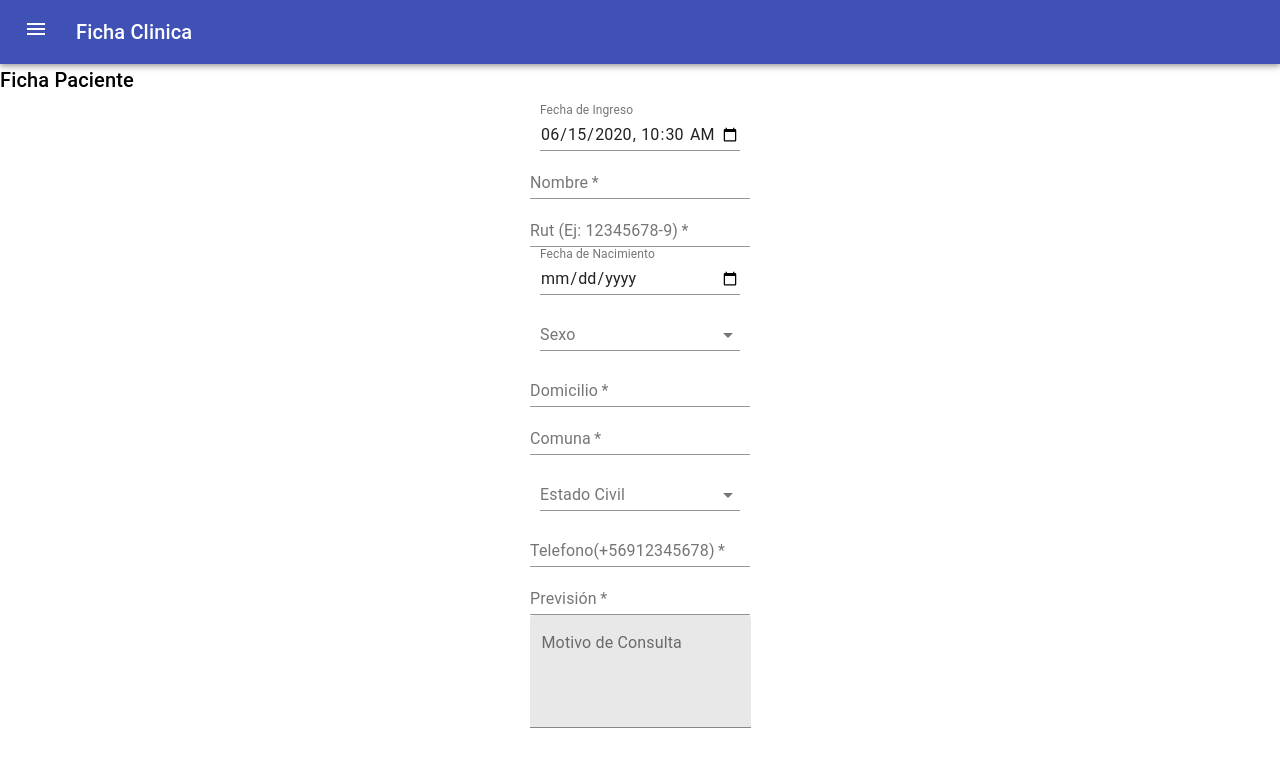
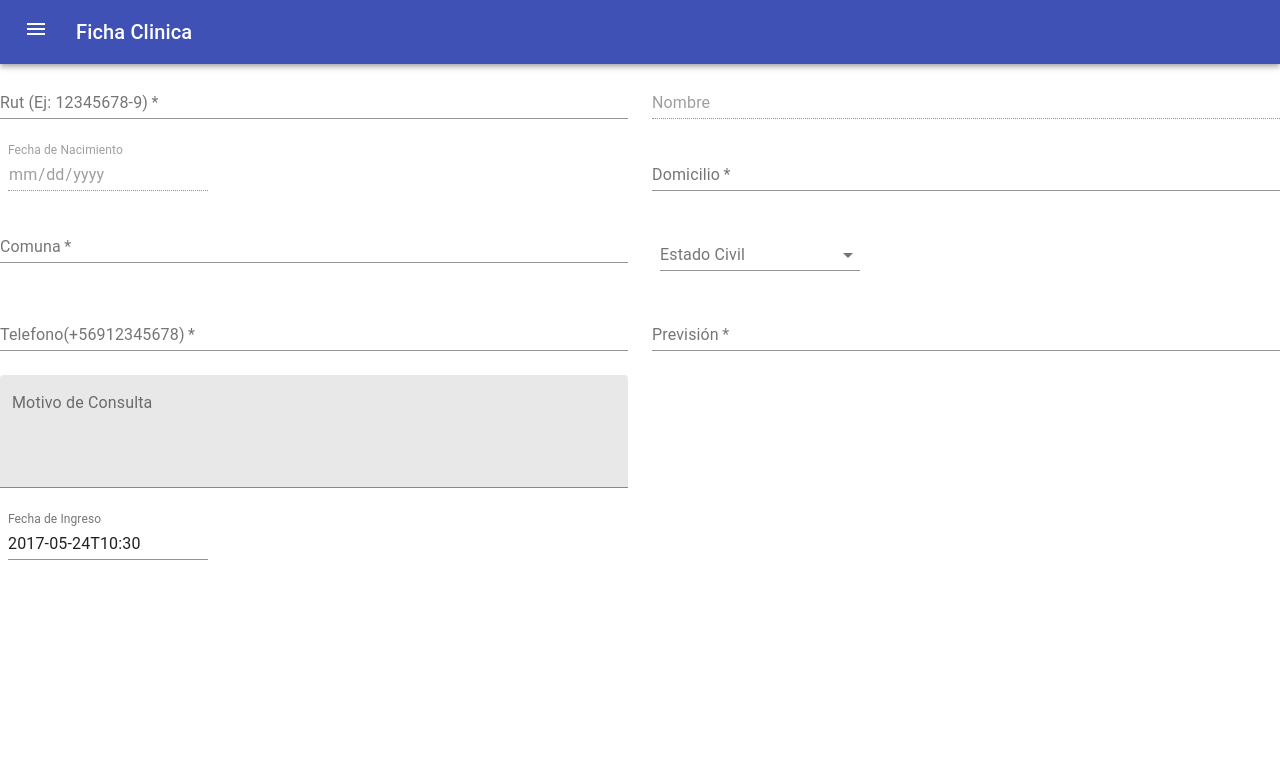
Before and after one commit to ysuvin/frontLecofq5, a React (Create React App) app: page /Grupo5/Plantillapaciente in a window 1280 px wide. Shown: the top 766 px of the page. Built offline with nearby package versions, Linux system fonts and the light colour scheme.

Commit message:
Avance entrega 2

```diff
--- a/src/Component/Grupo5/NutricionistaF.jsx
+++ b/src/Component/Grupo5/NutricionistaF.jsx
@@ -79,7 +79,7 @@ export default function NutricionistaF() {
                     />
                 </Grid>
 
-                <Grid item xs={12} md={6}>
+                <Grid item xs={6} md={6}>
                     <TextField
                         id="actF"
                         label="Actividad Fisica"
@@ -88,7 +88,7 @@ export default function NutricionistaF() {
                     />
                 </Grid>
 
-                <Grid item xs={12} md={6}>
+                <Grid item xs={6} md={6}>
                     <TextField
                         type = "number"
                         id="hSem"
@@ -97,7 +97,7 @@ export default function NutricionistaF() {
                         autoComplete="h-sem"
                     />
                 </Grid>
-                <Grid item xs={12} md={6}>
+                <Grid item xs={6} md={6}>
                     <TextField
                         id="conAl"
                         label="Consumo de Alcohol"
@@ -105,7 +105,7 @@ export default function NutricionistaF() {
                         autoComplete="con-Al"
                     />
                 </Grid>
-                <Grid item xs={12} md={6}>
+                <Grid item xs={6} md={6}>
                     <TextField
                         type = "number"
                         id="cantSem1"
@@ -114,7 +114,7 @@ export default function NutricionistaF() {
                         autoComplete="cant-sem1"
                     />
                 </Grid>
-                <Grid item xs={12} md={6}>
+                    <Grid item xs={6} md={6}>
                         <TextField
                             id="habTaba"
                             label="Hábito tabáquico"
@@ -122,7 +122,7 @@ export default function NutricionistaF() {
                             autoComplete="hab-taba"
                         />
                     </Grid>
-                <Grid item xs={12} md={6}>
+                    <Grid item xs={6} md={6}>
                         <TextField
                             type = "number"
                             id="cantSem2"
@@ -201,7 +201,7 @@ export default function NutricionistaF() {
                         label="Otras Patologias"
                         fullWidth
                         multiline
-                        rows={5}
+                        rows={3}
                         defaultValue=""
                     />
                 </Grid>
@@ -211,11 +211,8 @@ export default function NutricionistaF() {
                         Antropometría
                     </Typography>
                 </Grid>
-
-
-
-
-                <Grid item xs={12} md={6}>
+                <Grid container justify="space-around" spacing={1}>
+                    <Grid item xs={3} md={6}>
                         <TextField
                             type = "number"
                             id="peso"
@@ -224,7 +221,7 @@ export default function NutricionistaF() {
                             autoComplete="peso-kg"
                         />
                     </Grid>
-                <Grid item xs={12} md={6}>
+                    <Grid item xs={3} md={6}>
                         <TextField
                             type = "number"
                             id="talla"
@@ -233,7 +230,7 @@ export default function NutricionistaF() {
                             autoComplete="talla-cm"
                         />
                     </Grid>
-                <Grid item xs={12} md={6}>
+                    <Grid item xs={3} md={6}>
                         <TextField
                             type = "number"
                             id="imc"
@@ -242,7 +239,10 @@ export default function NutricionistaF() {
                             autoComplete="imc"
                         />
                     </Grid>
-                <Grid item xs={12} md={6}>
+                </Grid>
+
+                <Grid container justify="space-around" spacing={1}>
+                    <Grid item xs={3} md={6}>
                         <TextField
                             type = "number"
                             id="cCint"
@@ -251,7 +251,7 @@ export default function NutricionistaF() {
                             autoComplete="c-cint"
                         />
                     </Grid>
-                <Grid item xs={12} md={6}>
+                    <Grid item xs={3} md={6}>
                         <TextField
                             type = "number"
                             id="cCad"
@@ -260,7 +260,7 @@ export default function NutricionistaF() {
                             autoComplete="c-cad"
                         />
                     </Grid>
-                <Grid item xs={12} md={6}>
+                    <Grid item xs={3} md={6}>
                         <TextField
                             type = "number"
                             id="icc"
@@ -269,7 +269,9 @@ export default function NutricionistaF() {
                             autoComplete="icc"
                         />
                     </Grid>
-                <Grid item xs={12} md={6}>
+                </Grid>
+                <Grid container justify="space-around" spacing={1}>
+                    <Grid item xs={2} md={6}>
                         <TextField
                             type = "number"
                             id="pitri"
@@ -278,7 +280,7 @@ export default function NutricionistaF() {
                             autoComplete="pitri"
                         />
                     </Grid>
-                <Grid item xs={12} md={6}>
+                    <Grid item xs={2} md={6}>
                         <TextField
                             type = "number"
                             id="pibi"
@@ -287,7 +289,16 @@ export default function NutricionistaF() {
                             autoComplete="pibi"
                         />
                     </Grid>
-                <Grid item xs={12} md={6}>
+                    <Grid item xs={2} md={6}>
+                        <TextField
+                            type = "number"
+                            id="pisb"
+                            label="PISB"
+                            fullWidth
+                            autoComplete="pisb"
+                        />
+                    </Grid>
+                    <Grid item xs={2} md={6}>
                         <TextField
                             type = "number"
                             id="pisc"
@@ -296,7 +307,9 @@ export default function NutricionistaF() {
                             autoComplete="pisc"
                         />
                     </Grid>
-                <Grid item xs={12} md={6}>
+                </Grid>
+                <Grid container justify="space-around" spacing={1}>
+                    <Grid item xs={3} md={6}>
                         <TextField
                             type = "number"
                             id="porcentG"
@@ -305,7 +318,7 @@ export default function NutricionistaF() {
                             autoComplete="porcent-g"
                         />
                     </Grid>
-                <Grid item xs={12} md={6}>
+                    <Grid item xs={3} md={6}>
                         <TextField
                             type = "number"
                             id="gmb"
@@ -314,7 +327,7 @@ export default function NutricionistaF() {
                             autoComplete="gmb"
                         />
                     </Grid>
-                <Grid item xs={12} md={6}>
+                    <Grid item xs={3} md={6}>
                         <TextField
                             type = "number"
                             id="pesoIdeal"
@@ -323,7 +336,7 @@ export default function NutricionistaF() {
                             autoComplete="peso-ideal"
                         />
                     </Grid>
-
+                </Grid>
                 <Grid item xs={12} md={6}>
                     <Typography variant="h6" gutterBottom>
                         Anamnesis alimentaria: Recordatorio 24 Hrs
--- a/src/Component/Grupo5/PacienteF.jsx
+++ b/src/Component/Grupo5/PacienteF.jsx
@@ -7,8 +7,6 @@ import InputLabel from '@material-ui/core/InputLabel';
 import MenuItem from '@material-ui/core/MenuItem';
 import FormControl from '@material-ui/core/FormControl';
 import Select from '@material-ui/core/Select';
-
-
 const useStyles = makeStyles((theme) => ({
     container: {
         display: 'flex',
@@ -28,10 +26,16 @@ const useStyles = makeStyles((theme) => ({
         minWidth: 200,
       },
 }));
+const useStyless = makeStyles((theme) => ({
+    root: {
+      '& .MuiTextField-root': {
+        margin: theme.spacing(1),
+        width: 200,
+      },
+    },
+  }));
 
-
-
-export default function PacienteF() {
+  export default function PacienteF() {
     const classes = useStyles();
     const [values, setAge] = React.useState('');
     const [open, setOpen] = React.useState(false);
@@ -54,55 +58,29 @@ export default function PacienteF() {
     const handleOpen2 = () => {
         setOpen2(true);
     };
-    const [value, setValue] = React.useState('Controlled');
-
-
+    const [value, setValue] = React.useState('Controlled')
 
     return (
         <React.Fragment>
             <Typography variant="h6" gutterBottom>
-                Ficha Paciente
       </Typography>
-
-      <Grid container
-  direction="column"
-
-  alignItems="center">
-
-            <form className={classes.container} noValidate>
+            <Grid container spacing={3}>
+                <Grid item xs={12} md={6}>
+                    <TextField required type = "number" id="rutPaci" label="Rut (Ej: 12345678-9)" fullWidth autoComplete="rut-paci" />
+                </Grid>
+                <Grid item xs={12} md={6}>
                     <TextField
-                        id="datetime-local"
-                        label="Fecha de Ingreso"
-                        type="datetime-local"
-                        defaultValue="2020-06-15T10:30"
-                        className={classes.textField}
-                        InputLabelProps={{
-                        shrink: true,
-                        }}
-                    />
-                    </form>
-        </Grid>
-            <Grid  container
-                    direction="column"
-                    justify="space-between"
-                    alignItems="center">
-                <Grid item xs={15} md={6}>
-                    <TextField required id="cardName"
-                     label="Nombre"
-                     autoComplete="cc-name" />
-                </Grid>
-                <Grid item xs={15} md={6}>
-                    <TextField
-                        required
-                        id="Edad"
-                        label="Rut (Ej: 12345678-9)"
-
-                        autoComplete="cc-number"
+                        disabled
+                        id="nombre"
+                        label="Nombre"
+                        fullWidth
+                        autoComplete="nombre"
                     />
                 </Grid>
                 <Grid item xs={15} md={6}>
                 <form className={classes.container} noValidate>
                     <TextField
+                        disabled
                         id="date"
                         label="Fecha de Nacimiento"
                         type="date"
@@ -114,42 +92,19 @@ export default function PacienteF() {
                     />
                     </form>
                 </Grid>
-                <Grid item xs={15} md={6}>
-                    <FormControl className={classes.formControl}>
-                        <InputLabel id="demo-controlled-open-select-label">Sexo      </InputLabel>
-                        <Select
-                        labelId="demo-controlled-opn-select-label"
-                        id="demo-controlled-open-seect"
-                        open={open}
-                        onClose={handleClose}
-                        onOpen={handleOpen}
-                        value={values}
-                        onChange={handleChange}
-                        >
-                        <MenuItem value="">
-                            <em>(Vacio)</em>
-                        </MenuItem>
-                        <MenuItem value={10}>Masculino</MenuItem>
-                        <MenuItem value={20}>Femenino</MenuItem>
-                        </Select>
-                    </FormControl>
+                <Grid item xs={12} md={6}>
+                    <TextField required id="domici" label="Domicilio" fullWidth autoComplete="domici" />
                 </Grid>
-                <Grid item xs={15} md={6}>
-                    <TextField required id="expDate"
-                        label="Domicilio"
-                        autoComplete="cc-exp" />
-                </Grid>
-
-                <Grid item xs={15} md={6}>
+                <Grid item xs={12} md={6}>
                     <TextField
                         required
-                        id="cvv"
+                        id="com"
                         label="Comuna"
-
-                        autoComplete="cc-csc"
+                        fullWidth
+                        autoComplete="com"
                     />
                 </Grid>
-                <Grid item xs={15} md={6}>
+                <Grid item xs={12} md={6}>
                     <FormControl className={classes.formControl}>
                         <InputLabel id="demo-controlled-open-select-label">Estado Civil    </InputLabel>
                         <Select
@@ -170,26 +125,47 @@ export default function PacienteF() {
                         </Select>
                     </FormControl>
                 </Grid>
-                <Grid item xs={15} md={6}>
-                    <TextField required id="expDate"
+                <Grid item xs={12} md={6}>
+                    <TextField
+                        required
+                        fullWidth
+                        id="telef"
                         label="Telefono(+56912345678)"
-                        autoComplete="cc-exp" />
+                        autoComplete="telef" />
                 </Grid>
-                <Grid item xs={15} md={6}>
-                    <TextField required id="expDate"
+                <Grid item xs={12} md={6}>
+                    <TextField
+                        required
+                        fullWidth
+                        id="prev"
                         label="Previsión"
-                        autoComplete="cc-exp" />
+                        autoComplete="prev" />
                 </Grid>
-                <Grid item xs={15} md={6}>
+                <Grid item xs={12} md={6}>
                     <TextField
                         id="filled-multiline-static"
                         label="Motivo de Consulta"
+                        fullWidth
                         multiline
                         rows={4}
                         defaultValue=""
                         variant="filled"
                 />
                 </Grid>
+                <Grid item xs={12}>
+                    <form className={classes.container} noValidate>
+                        <TextField
+                            id="fechIngreso"
+                            label="Fecha de Ingreso"
+                            type="fech-ingreso"
+                            defaultValue="2017-05-24T10:30"
+                            className={classes.textField}
+                            InputLabelProps={{
+                                shrink: true,
+                            }}
+                        />
+                    </form>
+                </Grid>
             </Grid>
         </React.Fragment>
     );
```
Lines whose indentation alone changed are shown as unchanged.
